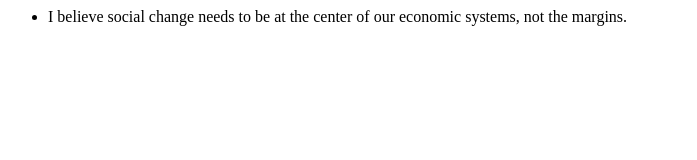
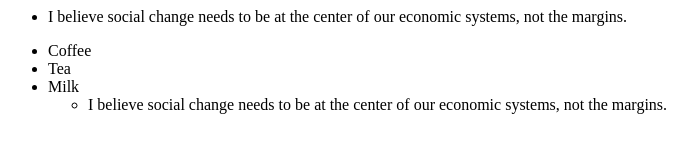
Before and after one commit to yasar2385/bullet, a website: page index.html in a window 1280 px wide. Shown: the whole page, without its empty margins (0-697 px from the left). Drawn offline with Linux system fonts and the light colour scheme.

Commit message:
3 files modified

```diff
--- a/index.html
+++ b/index.html
@@ -1,19 +1,27 @@
 <div id="app"></div>
 
 <ul class="foo">
-  <li class="" data-label-simple="25CB">
+  <li class="simple" data-label-simple="25CB">
     I believe social change needs to be at the center of our economic systems,
     not the margins.
   </li>
 </ul>
-
+<ul id="myDiv" list-type="simple" data-label-simple="■">
+  <li data-label-simple="-">Coffee</li>
+  <li data-label-simple="■">Tea</li>
+  <li data-label-simple="•">
+    Milk
+    <ul class="foo">
+      <li class="simple" data-label-simple="○">
+        I believe social change needs to be at the center of our economic
+        systems, not the margins.
+      </li>
+    </ul>
+  </li>
+</ul>
 <!--
 
-  <ul list-type="simple" data-label-simple="-">
-  <li data-label-simple="-">Coffee</li>
-  <li data-label-simple="-">Tea</li>
-  <li data-label-simple="-">Milk</li>
-</ul>
+
 
 <div class="background" data-background="lime">
   background expected to be red if your browser does not support advanced usage
--- a/style.css
+++ b/style.css
@@ -13,8 +13,14 @@ a::before {
 a::after {
   content: ' (' attr(href) ')';
 }
-
-li[data-label-simple='25CB']::before {
+ul[data-label-simple] li::before {
+  content: attr(data-label-simple) ' ';
+  left: -1em;
+}
+/* li[data-label-simple='25CB']::before {
   content: '\25cb';
   margin-left: -.815em;
+} */
+li[bg]{
+  background-color: red;;
 }
```
Also changed, not shown: index.js (+21 -0 lines).
